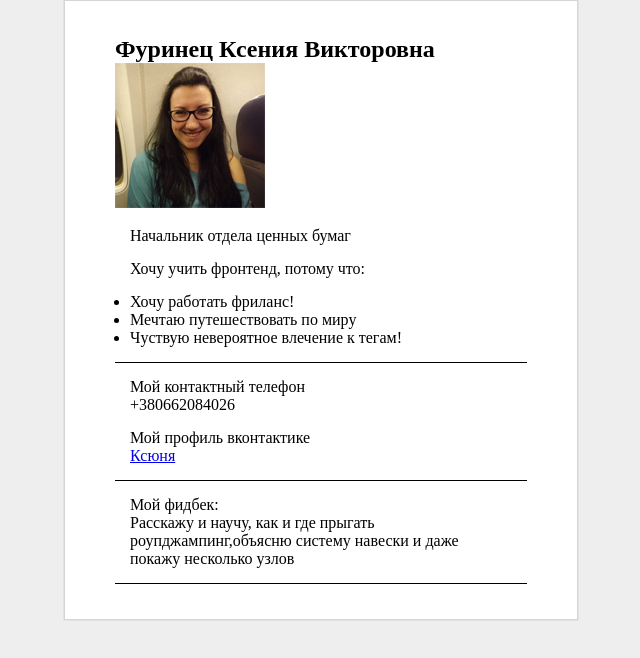
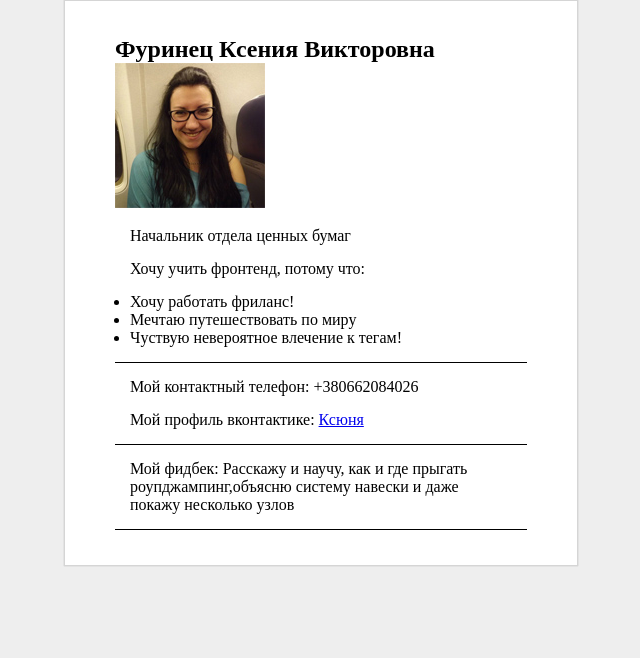
Before and after one commit to kseniiapupko/ksufurinec.github.io, a plain HTML site: page GoIT/markup/home/lesson1/index.html in a window 1280 px wide. Shown: the whole page, without its empty margins (319-959 px from the left). Drawn offline with Linux system fonts and the light colour scheme.

Commit message:
Update index.html

```diff
--- a/GoIT/markup/home/lesson1/index.html
+++ b/GoIT/markup/home/lesson1/index.html
@@ -18,11 +18,16 @@
 				<li>Чуствую невероятное влечение к тегам!</li>
 			</ul></div>
 			<div class="line">
-			<p>Мой контактный телефон <br>
-			+380662084026</p>
-			<p>Мой профиль вконтактике <br><a href="https://vk.com/ksu_ferik">Ксюня</a></p>
+			<p>Мой контактный телефон:
+			<span>+380662084026</span>
+			</p>
+			<p>Мой профиль вконтактике:
+			<span><a href="https://vk.com/ksu_ferik">Ксюня</a></span>
+			</p>
 			</div>
-			<div class="line"><p>Мой фидбек: <br>Расскажу и научу, как и где прыгать роупджампинг,объясню систему навески и даже покажу несколько узлов</p></div>
+			<div class="line">
+			<p>Мой фидбек: <span>Расскажу и научу, как и где прыгать роупджампинг,объясню систему навески и даже покажу несколько узлов</span>
+			</p></div>
 		</div>
 </body>
 </html>
```
